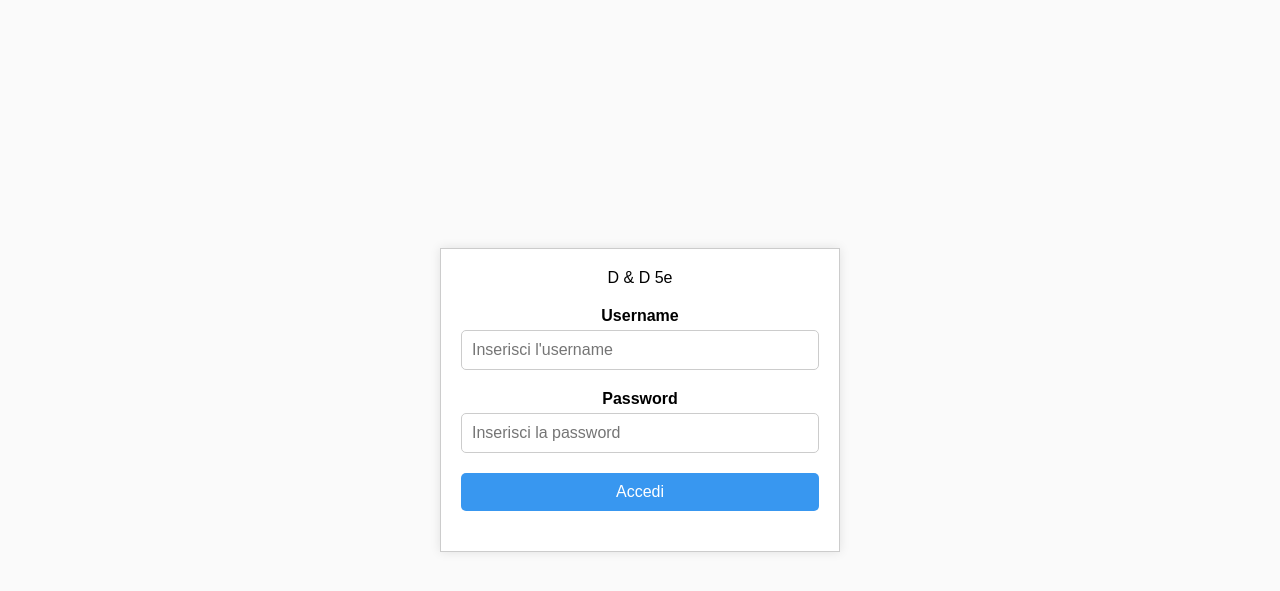
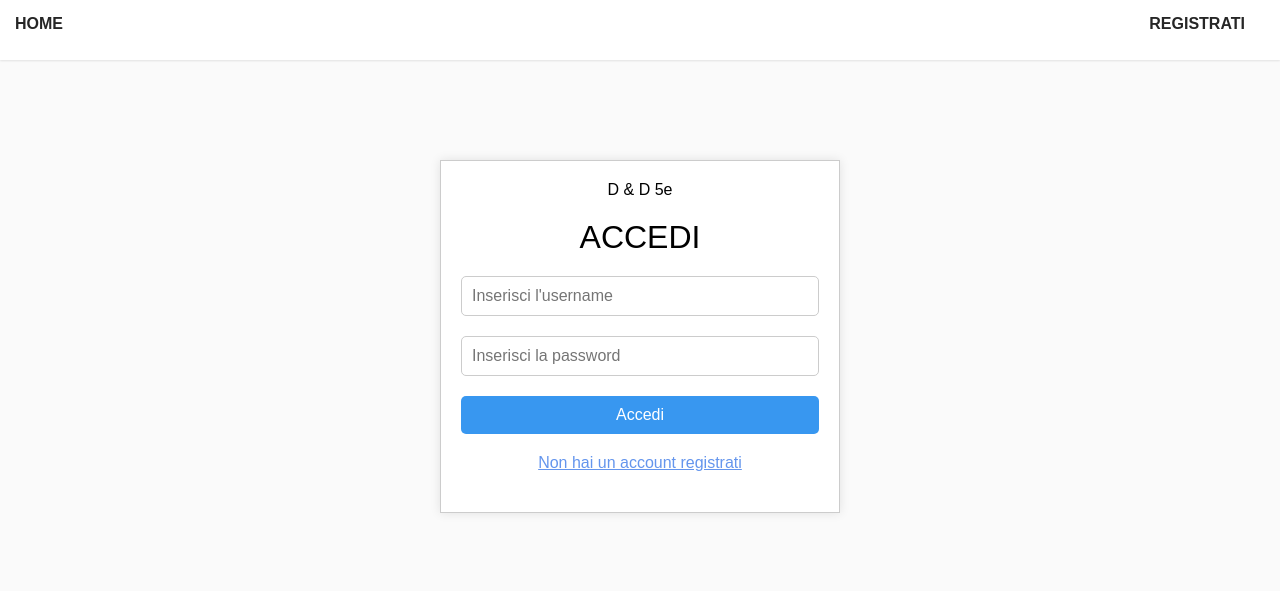
Before and after one commit to Dissan97/dnd_character, a Flask app: page /sign_in in a window 1280 px wide. Shown: the top 591 px of the page. Run offline with Flask 3, Linux system fonts and the light colour scheme.

Commit message:
[CHARACTER 1.0.0]

```diff
--- a/web/controller/character_controller.py
+++ b/web/controller/character_controller.py
@@ -2,6 +2,7 @@ import json
 from typing import List
 
 from bean.character_beans import RaceBean
+from bean.player_beans import PlayerBean
 from controller.login_controller import Login
 from controller.utils import extract_enums_list
 from dao.race_loader import extract_races
@@ -70,6 +71,7 @@ class PlayerController:
         self.player = login_controller.player
         self.init_player()
         self.race_bean = RaceBean(races=PlayerController.get_race_specs())
+        self.player_bean = PlayerBean(player=self.player)
 
     def init_player(self):
         characters = PlayerController.load_characters(self.player.name)
@@ -103,3 +105,6 @@ class PlayerController:
     @staticmethod
     def get_classes():
         return extract_enums_list(ClassType)
+
+    def get_player_bean(self):
+        return self.player_bean
--- a/web/graphics_controller/home_blueprint.py
+++ b/web/graphics_controller/home_blueprint.py
@@ -1,6 +1,4 @@
 from flask import Blueprint, render_template, after_this_request, g
-
-from controller.session import SessionManager
 
 home = Blueprint('home', __name__,
                  template_folder='templates',
--- a/web/static/create_character.css
+++ b/web/static/create_character.css
@@ -1,8 +1,10 @@
-@import url('home.css');
+@import url('login.css');
 
 .select-container {
     position: relative;
     display: inline-block;
+    width: 100%;
+    text-align: center;
 }
 
 select {
@@ -15,6 +17,7 @@ select {
     border-radius: 4px;
     width: 100%;
     cursor: pointer;
+    text-align: center;
 }
 
 select:hover {
--- a/web/static/home.css
+++ b/web/static/home.css
@@ -7,8 +7,9 @@ body {
 
 nav {
     background-color: #ffffff;
-    box-shadow: 0px 1px 2px rgba(0, 0, 0, 0.1);
-    padding: 10px;
+    box-shadow: 0 1px 2px rgba(0, 0, 0, 0.1);
+    padding: 15px;
+    height: 30px;
 }
 
 nav ul {
@@ -33,6 +34,13 @@ nav a:hover {
     color: #3897f0;
 }
 
+.a_left{
+    float: left;
+}
+.ul_right{
+    float: right;
+}
+
 h1 {
     text-align: center;
     margin-top: 50px;
--- a/web/static/login.css
+++ b/web/static/login.css
@@ -3,10 +3,20 @@
 body {
     font-family: 'Arial', sans-serif;
     margin: 0;
+    height: 100vh;
+}
+
+a {
+    color: cornflowerblue;
+}
+
+.form_container{
+    padding-top: 100px;
+    align-self: center;
+    alignment-baseline: center;
     display: flex;
     justify-content: center;
     align-items: center;
-    height: 100vh;
 }
 
 .insertion_container {
@@ -22,6 +32,10 @@ body {
 
 .logo {
     margin-bottom: 20px;
+}
+.box_message{
+    margin-bottom: 20px;
+    font-size: xx-large;
 }
 
 .form-group {
--- a/web/templates/home.html
+++ b/web/templates/home.html
@@ -9,8 +9,8 @@
 <body>
     <nav>
         <ul>
-            <li><a href="{{ url_for('login.sign_in') }}">Accedi</a></li>
-            <li><a href="{{ url_for('login.sign_up') }}">Registrati</a></li>
+            <li class="ul_right"><a  href="{{ url_for('login.sign_in') }}">ACCEDI</a></li>
+            <li class="ul_right"><a  href="{{ url_for('login.sign_up') }}">REGISTRATI</a></li>
         </ul>
     </nav>
     <h1>Benvenuto nella pagina Home</h1>
--- a/web/templates/player_home.html
+++ b/web/templates/player_home.html
@@ -6,11 +6,11 @@
     <link rel="stylesheet" href="{{ url_for('static', filename='home.css') }}">
 </head>
 <body>
-    HELLO PLAYER
     <nav>
         <ul>
             <li><a href="{{ url_for('create_character.character_form') }}">Crea un personaggio</a></li>
         </ul>
     </nav>
+    <h1>Ciao</h1>
 </body>
 </html>
--- a/web/templates/sign_in.html
+++ b/web/templates/sign_in.html
@@ -7,23 +7,36 @@
     <link rel="stylesheet" href="{{ url_for('static', filename='login.css') }}">
 </head>
 <body>
+<nav>
+    <ul>
+        <li><a href="{{ url_for('home.welcome') }}">HOME</a></li>
+        <li class="ul_right"><a href="{{ url_for('login.sign_up') }}">REGISTRATI</a></li>
+    </ul>
+</nav>
+<div class="form_container">
     <div class="insertion_container">
         <div class="logo">
             D & D 5e
         </div>
+        <div class="box_message">
+            ACCEDI
+        </div>
         <form method="post" action="{{ url_for('login.sign_in_confirm') }}">
             <div class="form-group">
-                <label for="username">Username</label>
                 <input type="text" id="username" name="username" placeholder="Inserisci l'username">
             </div>
             <div class="form-group">
-                <label for="password">Password</label>
                 <input type="password" id="password" name="password" placeholder="Inserisci la password">
             </div>
             <div class="form-group">
                 <button type="submit">Accedi</button>
             </div>
         </form>
+        <div class="form-group">
+            <a href="{{ url_for('login.sign_up') }}">Non hai un account registrati</a>
+        </div>
     </div>
+</div>
+
 </body>
 </html>
```
Also changed, not shown: web/bean/player_beans.py (added, +9 -0 lines), web/graphics_controller/player_home_blueprint.py (+14 -5 lines), web/templates/character_form.html (+7 -1 lines), web/templates/sign_up.html (renamed from web/templates/sign_up_page.html, +14 -2 lines).
